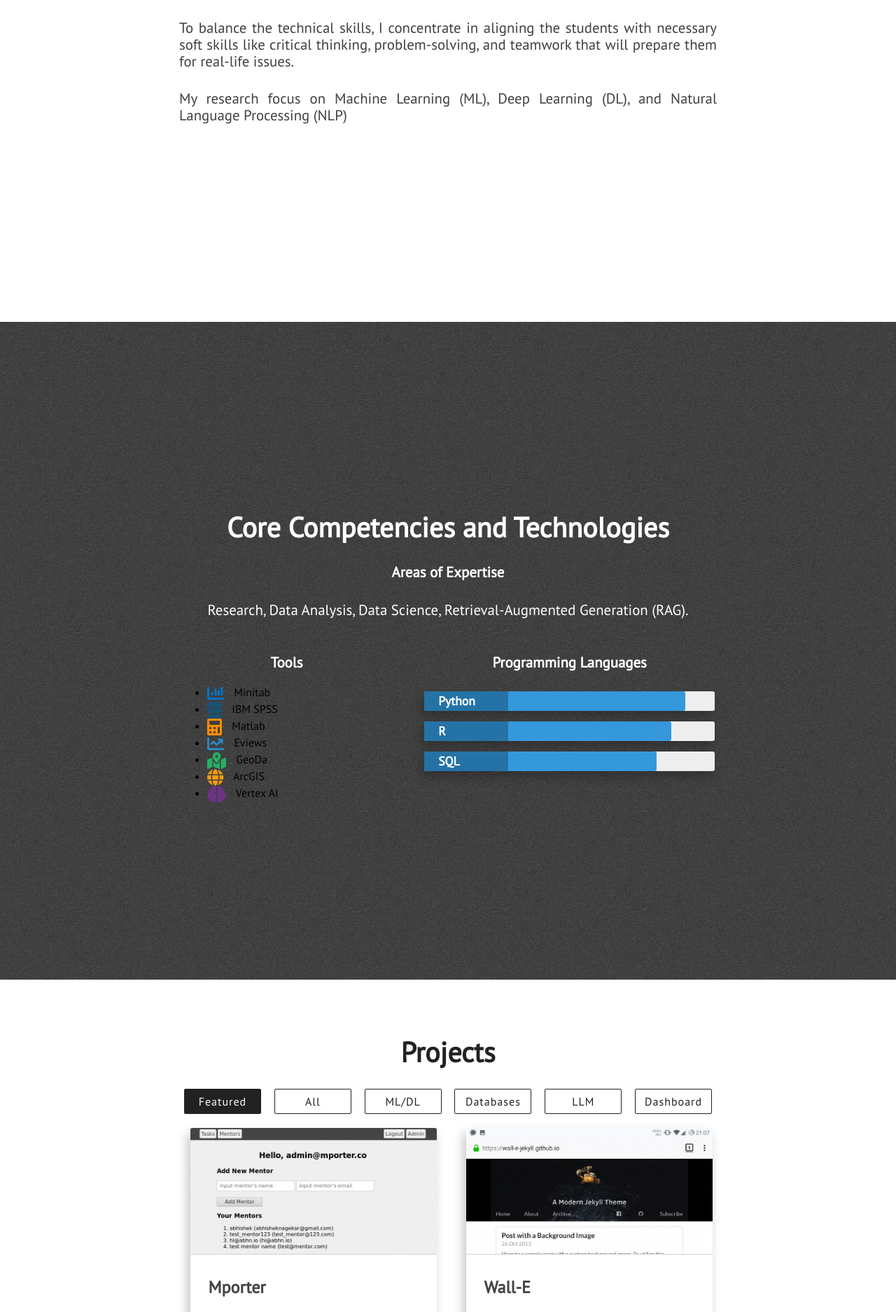
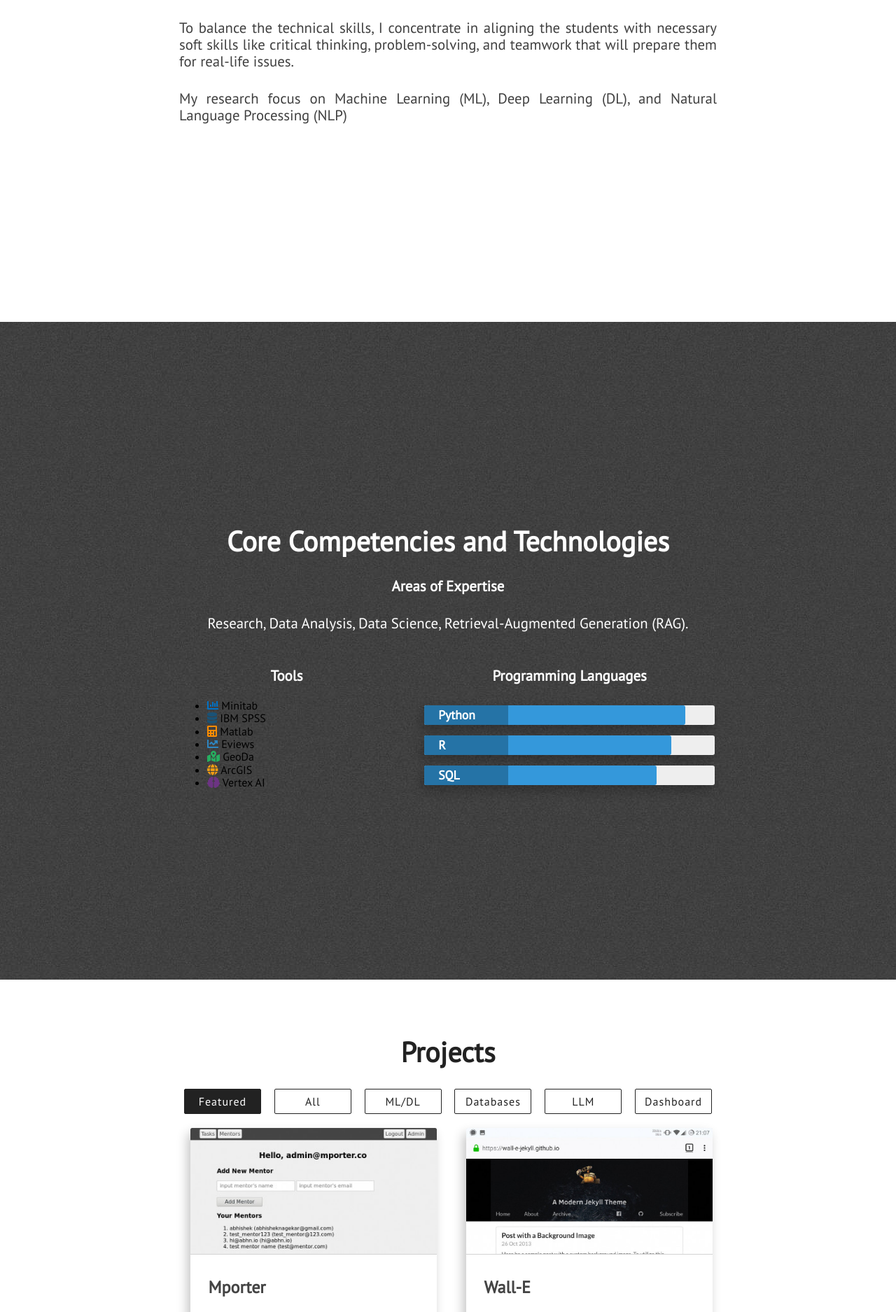
Before and after one commit to zenklinov/portfolio, a Jekyll site: the page built from index.html, in a window 1280 px wide. Shown: the part 1500-3375 px from the top of the page at 70% size. Built offline with Jekyll 4.4.1, drawn with Linux system fonts in a browser that asks for light colours; nearby versions of some CDN libraries.

Commit message:
Update card.css

```diff
--- a/assets/css/card.css
+++ b/assets/css/card.css
@@ -148,9 +148,3 @@
 #project-image:hover {
 	transform: scale(1.1);
 }
-
-.tool-icon {
-    font-size: 24px; /* Ukuran ikon */
-    margin-right: 10px; /* Jarak antara ikon dan teks */
-    vertical-align: middle; /* Posisi vertikal ikon */
-}
```
